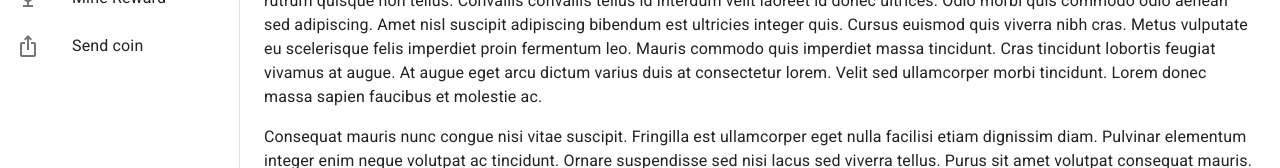
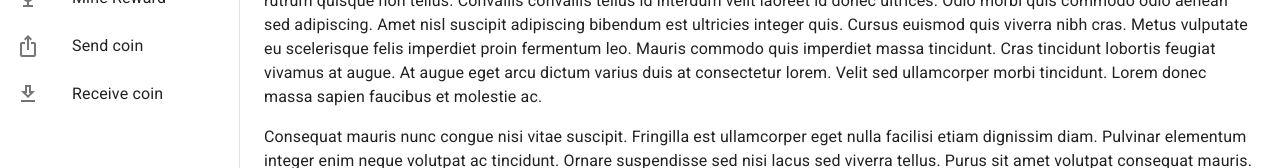
Before and after one commit to quochiep99/my-coin-client, a React (Create React App) app: page /wallets/my-wallet in a window 1280 px wide. Shown: the part 147-315 px from the top of the page. Built offline with nearby package versions, Linux system fonts and the light colour scheme.

Commit message:
use ListItemLink

```diff
--- a/src/components/wallets/my-wallet/MyWalletDrawer.js
+++ b/src/components/wallets/my-wallet/MyWalletDrawer.js
@@ -13,10 +13,34 @@ import ListItem from "@mui/material/ListItem";
 import ListItemIcon from "@mui/material/ListItemIcon";
 import ListItemText from "@mui/material/ListItemText";
 
+import { Link as RouterLink } from "react-router-dom";
+
 // MUI ICONS
 import PaidOutlinedIcon from "@mui/icons-material/PaidOutlined";
 import EmojiEventsOutlinedIcon from "@mui/icons-material/EmojiEventsOutlined";
 import IosShareOutlinedIcon from "@mui/icons-material/IosShareOutlined";
+import GetAppOutlinedIcon from "@mui/icons-material/GetAppOutlined";
+
+function ListItemLink(props) {
+  const { icon, primary, to } = props;
+
+  const renderLink = React.useMemo(
+    () =>
+      React.forwardRef(function Link(itemProps, ref) {
+        return <RouterLink to={to} ref={ref} {...itemProps} role={undefined} />;
+      }),
+    [to]
+  );
+
+  return (
+    <li>
+      <ListItem button component={renderLink}>
+        {icon ? <ListItemIcon>{icon}</ListItemIcon> : null}
+        <ListItemText primary={primary} />
+      </ListItem>
+    </li>
+  );
+}
 
 const drawerWidth = 240;
 
@@ -49,24 +73,26 @@ const MyWalletDrawer = () => {
         <Toolbar />
         <Divider />
         <List>
-          <ListItem button>
-            <ListItemIcon>
-              <PaidOutlinedIcon />
-            </ListItemIcon>
-            <ListItemText primary="Balance" />
-          </ListItem>
-          <ListItem button>
-            <ListItemIcon>
-              <EmojiEventsOutlinedIcon />
-            </ListItemIcon>
-            <ListItemText primary="Mine Reward" />
-          </ListItem>
-          <ListItem button>
-            <ListItemIcon>
-              <IosShareOutlinedIcon />
-            </ListItemIcon>
-            <ListItemText primary="Send coin" />
-          </ListItem>
+          <ListItemLink
+            to="/wallets/my-wallet/balance"
+            primary="Balance"
+            icon={<PaidOutlinedIcon />}
+          />
+          <ListItemLink
+            to="/wallets/my-wallet/balance"
+            primary="Mine Reward"
+            icon={<EmojiEventsOutlinedIcon />}
+          />
+          <ListItemLink
+            to="/wallets/my-wallet/balance"
+            primary="Send coin"
+            icon={<IosShareOutlinedIcon />}
+          />
+          <ListItemLink
+            to="/wallets/my-wallet/balance"
+            primary="Receive coin"
+            icon={<GetAppOutlinedIcon />}
+          />
         </List>
       </Drawer>
       <Box
```
